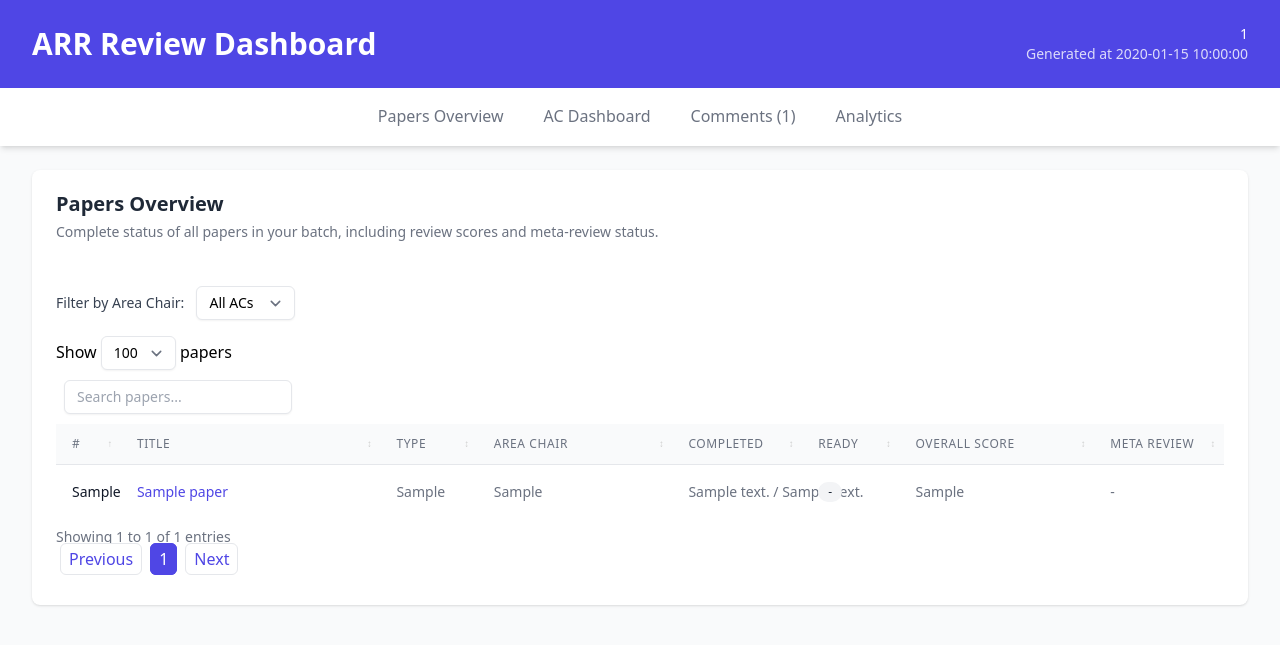
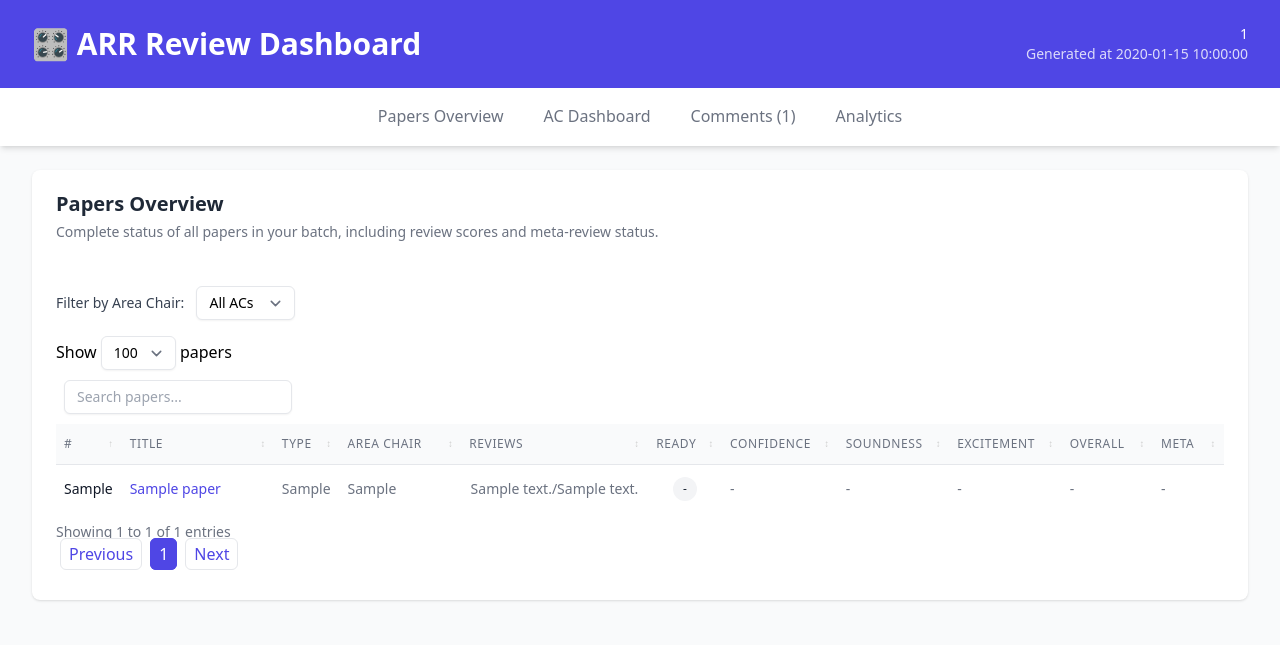
Before and after one commit to mtreviso/arr-report-generator, a Python web app: template templates/report.html in a window 1280 px wide. Shown: the top 645 px of the page. Run offline with Jinja, Linux system fonts and the light colour scheme; the template is opened without the code that fills it: most values are stand-ins (such as "Sample title", 1, 10 or a date in 2020); some libraries are stand-ins or nearby versions.

```diff
--- a/templates/components/papers_table.html
+++ b/templates/components/papers_table.html
@@ -5,71 +5,105 @@
             <span id="ac-filter"></span>
         </div>
     </div>
-    <div class="w-full">
-        <table id="papers-table" class="w-full table-fixed divide-y divide-gray-200">
+    <div class="overflow-x-auto w-full" style="max-width: 100%;">
+        <table id="papers-table" class="min-w-full divide-y divide-gray-200">
             <thead class="bg-gray-50">
                 <tr>
-                    <th scope="col" class="w-16 px-4 py-3 text-left text-xs font-medium text-gray-500 uppercase tracking-wider">
+                    <th scope="col" class="px-2 py-3 text-left text-xs font-medium text-gray-500 uppercase tracking-wider" style="min-width: 40px; width: 40px;">
                         #
                     </th>
-                    <th scope="col" class="w-64 px-4 py-3 text-left text-xs font-medium text-gray-500 uppercase tracking-wider">
+                    <th scope="col" class="px-2 py-3 text-left text-xs font-medium text-gray-500 uppercase tracking-wider" style="min-width: 150px; width: 150px; max-width: 150px;">
                         Title
                     </th>
-                    <th scope="col" class="w-24 px-4 py-3 text-left text-xs font-medium text-gray-500 uppercase tracking-wider">
+                    <th scope="col" class="px-2 py-3 text-left text-xs font-medium text-gray-500 uppercase tracking-wider" style="min-width: 60px; width: 60px;">
                         Type
                     </th>
-                    <th scope="col" class="w-48 px-4 py-3 text-left text-xs font-medium text-gray-500 uppercase tracking-wider">
+                    <th scope="col" class="px-2 py-3 text-left text-xs font-medium text-gray-500 uppercase tracking-wider" style="min-width: 120px; width: 120px;">
                         Area Chair
                     </th>
-                    <th scope="col" class="w-32 px-4 py-3 text-left text-xs font-medium text-gray-500 uppercase tracking-wider">
-                        <span title="Completed / Expected">Completed</span>
+                    <th scope="col" class="px-2 py-3 text-left text-xs font-medium text-gray-500 uppercase tracking-wider" style="min-width: 80px; width: 80px;">
+                        <span title="Completed / Expected">Reviews</span>
                     </th>
-                    <th scope="col" class="w-24 px-4 py-3 text-left text-xs font-medium text-gray-500 uppercase tracking-wider">
+                    <th scope="col" class="px-2 py-3 text-center text-xs font-medium text-gray-500 uppercase tracking-wider" style="min-width: 50px; width: 50px;">
                         Ready
                     </th>
-                    <th scope="col" class="w-48 px-4 py-3 text-left text-xs font-medium text-gray-500 uppercase tracking-wider">
-                        Overall Score
+                    <th scope="col" class="px-2 py-3 text-left text-xs font-medium text-gray-500 uppercase tracking-wider" style="min-width: 90px; width: 90px;">
+                        Confidence
                     </th>
-                    <th scope="col" class="w-32 px-4 py-3 text-left text-xs font-medium text-gray-500 uppercase tracking-wider">
-                        Meta Review
+                    <th scope="col" class="px-2 py-3 text-left text-xs font-medium text-gray-500 uppercase tracking-wider" style="min-width: 90px; width: 90px;">
+                        Soundness
+                    </th>
+                    <th scope="col" class="px-2 py-3 text-left text-xs font-medium text-gray-500 uppercase tracking-wider" style="min-width: 90px; width: 90px;">
+                        Excitement
+                    </th>
+                    <th scope="col" class="px-2 py-3 text-left text-xs font-medium text-gray-500 uppercase tracking-wider" style="min-width: 90px; width: 90px;">
+                        Overall
+                    </th>
+                    <th scope="col" class="px-2 py-3 text-left text-xs font-medium text-gray-500 uppercase tracking-wider" style="min-width: 70px; width: 70px;">
+                        Meta
                     </th>
                 </tr>
             </thead>
             <tbody class="bg-white divide-y divide-gray-200">
                 {% for paper in papers %}
                 <tr>
-                    <td class="px-4 py-4 whitespace-nowrap text-sm font-medium text-gray-900">
+                    <td class="px-2 py-3 whitespace-nowrap text-sm font-medium text-gray-900">
                         {{ paper["Paper #"] }}
                     </td>
-                    <td class="px-4 py-4 text-sm text-gray-500">
+                    <td class="px-2 py-3 text-sm text-gray-500" style="max-width: 150px;">
                         <div class="truncate" title="{{ paper.Title }}">
                             <a href="https://openreview.net/forum?id={{ paper['Paper ID'] }}" target="_blank" class="text-indigo-600 hover:text-indigo-900">{{ paper.Title }}</a>
                         </div>
                     </td>
-                    <td class="px-4 py-4 whitespace-nowrap text-sm text-gray-500">
+                    <td class="px-2 py-3 whitespace-nowrap text-sm text-gray-500">
                         {{ paper["Paper Type"] }}
                     </td>
-                    <td class="px-4 py-4 whitespace-nowrap text-sm text-gray-500">
+                    <td class="px-2 py-3 whitespace-nowrap text-sm text-gray-500">
                         {{ paper["Area Chair"] }}
                     </td>
-                    <td class="px-4 py-4 whitespace-nowrap text-sm text-gray-500">
-                        {{ paper["Completed Reviews"] }} / {{ paper["Expected Reviews"] }}
+                    <td class="px-2 py-3 whitespace-nowrap text-sm text-gray-500 text-center">
+                        {{ paper["Completed Reviews"] }}/{{ paper["Expected Reviews"] }}
                     </td>
-                    <td class="px-4 py-4 whitespace-nowrap text-sm text-gray-500">
+                    <td class="px-2 py-3 whitespace-nowrap text-sm text-gray-500 text-center">
                         {% if paper["Ready for Rebuttal"] %}
-                        <span class="inline-flex items-center px-2.5 py-0.5 rounded-full text-xs font-medium bg-green-100 text-green-800">
-                            {{ paper["Ready for Rebuttal"] }}
+                        <span class="inline-flex items-center justify-center w-6 h-6 rounded-full text-xs font-medium bg-green-100 text-green-800">
+                            ✓
                         </span>
                         {% else %}
-                        <span class="inline-flex items-center px-2.5 py-0.5 rounded-full text-xs font-medium bg-gray-100 text-gray-800">
+                        <span class="inline-flex items-center justify-center w-6 h-6 rounded-full text-xs font-medium bg-gray-100 text-gray-800">
                             -
                         </span>
                         {% endif %}
                     </td>
-                    <td class="px-4 py-4 text-sm text-gray-500">
-                        {{ paper["Overall Assessment"] }}
+                    <td class="px-2 py-3 text-sm text-gray-500">
+                        {% if paper["Reviewer Confidence"] %}
+                        <span title="{{ paper["Confidence List"] }}">{{ paper["Reviewer Confidence"] }}</span>
+                        {% else %}
+                        -
+                        {% endif %}
                     </td>
-                    <td class="px-4 py-4 whitespace-nowrap text-sm text-gray-500">
+                    <td class="px-2 py-3 text-sm text-gray-500">
+                        {% if paper["Soundness Score"] %}
+                        <span title="{{ paper["Soundness List"] }}">{{ paper["Soundness Score"] }}</span>
+                        {% else %}
+                        -
+                        {% endif %}
+                    </td>
+                    <td class="px-2 py-3 text-sm text-gray-500">
+                        {% if paper["Excitement Score"] %}
+                        <span title="{{ paper["Excitement List"] }}">{{ paper["Excitement Score"] }}</span>
+                        {% else %}
+                        -
+                        {% endif %}
+                    </td>
+                    <td class="px-2 py-3 text-sm text-gray-500">
+                        {% if paper["Overall Assessment"] %}
+                        <span title="{{ paper["Overall List"] }}">{{ paper["Overall Assessment"] }}</span>
+                        {% else %}
+                        -
+                        {% endif %}
+                    </td>
+                    <td class="px-2 py-3 whitespace-nowrap text-sm text-gray-500">
                         {% if paper["Meta Review Score"] %}
                         <span class="font-semibold">{{ paper["Meta Review Score"] }}</span>
                         {% else %}
--- a/templates/report.html
+++ b/templates/report.html
@@ -37,6 +37,21 @@
             background: #555;
         }
 
+        /* Enhanced title column handling */
+        #papers-table td:nth-child(2) {
+            max-width: 150px;
+            overflow: hidden;
+            text-overflow: ellipsis;
+            white-space: nowrap;
+        }
+
+        #papers-table td:nth-child(2) div {
+            overflow: hidden;
+            text-overflow: ellipsis;
+            white-space: nowrap;
+        }
+
+
         /* Content cell */
         .content-cell {
             max-width: 300px;
@@ -58,6 +73,7 @@
             position: relative;
             background-image: none !important;
             padding-right: 25px !important;
+            cursor: pointer;
         }
 
         table.dataTable thead th.sorting:after,
@@ -205,7 +221,9 @@
         <!-- Header -->
         <header class="bg-indigo-600 shadow-md">
             <div class="max-w-7xl mx-auto py-6 px-4 sm:px-6 lg:px-8 flex justify-between items-center">
-                <h1 class="text-3xl font-bold text-white">ARR Review Dashboard</h1>
+                <h1 class="text-3xl font-bold text-white">
+                    🎛️ ARR Review Dashboard
+                </h1>
                 <div class="text-right">
                     <p class="text-white text-sm">{{ venue_id }}</p>
                     <p class="text-white text-sm opacity-80">Generated at {{ generated_date }}</p>
@@ -393,8 +411,8 @@
                     order: [[0, 'asc']],
                     columnDefs: [
                         { type: 'num', targets: [0, 4, 5] },
-                        { className: 'overall-assessment', targets: 6 },
-                        { className: 'meta-review', targets: 7 }
+                        { className: 'overall-assessment', targets: 9 },
+                        { className: 'meta-review', targets: 10 }
                     ],
                     language: {
                         search: "_INPUT_",
```
Also changed, not shown: arr_report_generator.py (+119 -38 lines), main.py (+4 -6 lines), templates/components/comments.html (line endings or trailing spaces).
